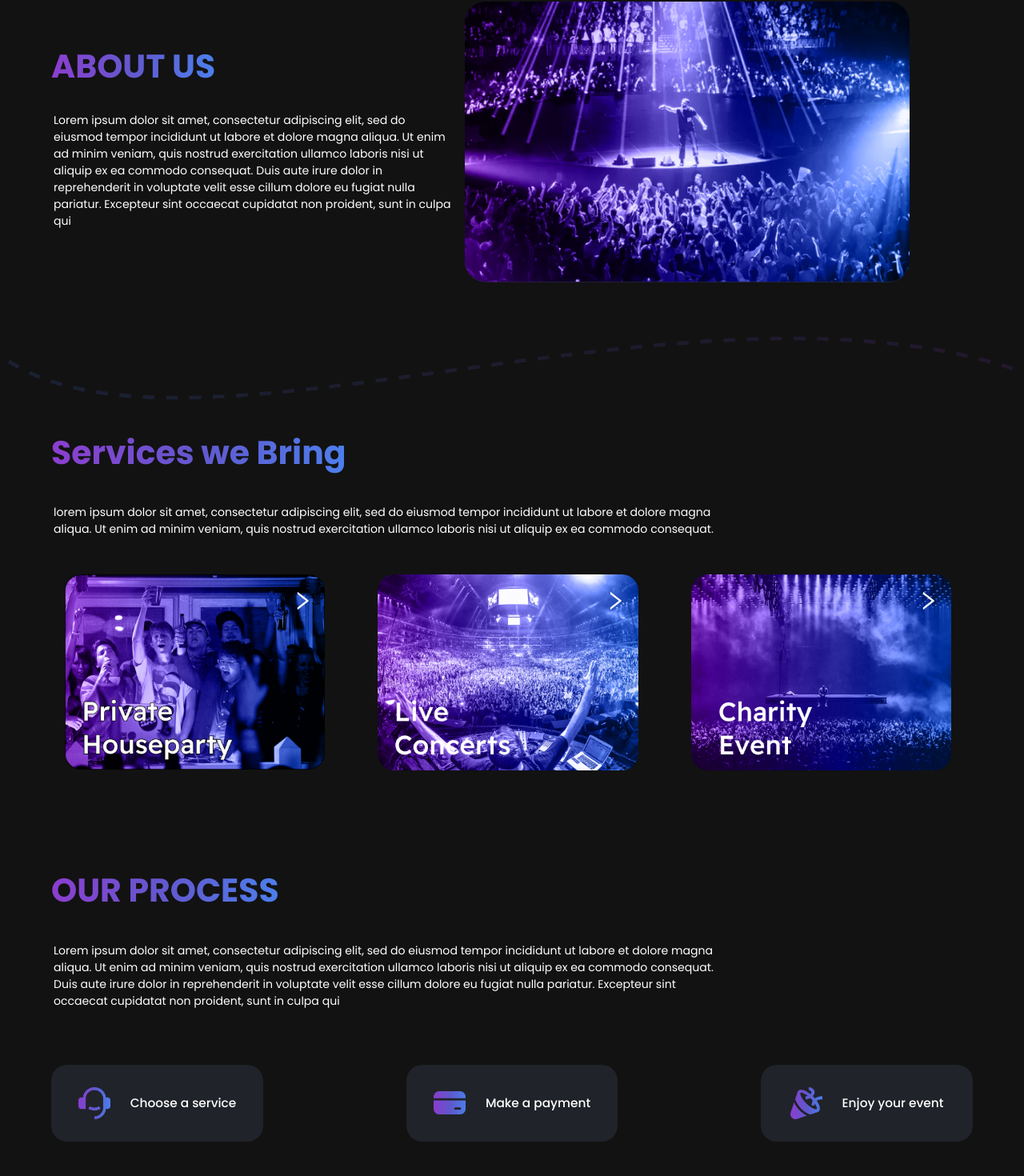
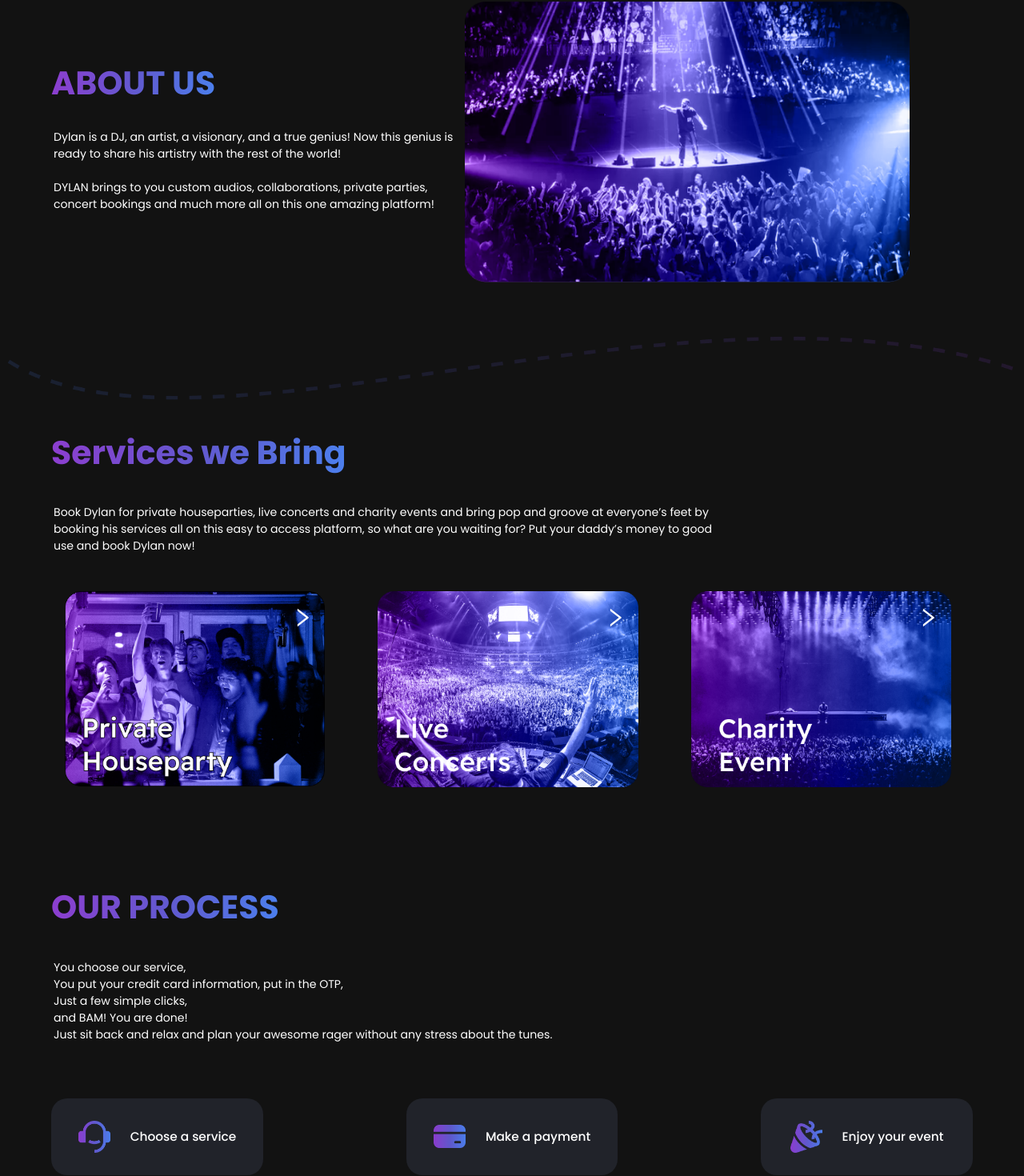
Before and after one commit to vansh2101/Dylan, a React (Create React App) app in the folder frontend/: page / in a window 1280 px wide. Shown: the part 698-2168 px from the top of the page at 80% size. Built offline with nearby package versions, Linux system fonts and the light colour scheme; the HTML template or start-up script is replaced by a standard one.

Commit message:
made more changes

```diff
--- a/frontend/src/pages/Community.js
+++ b/frontend/src/pages/Community.js
@@ -14,6 +14,7 @@ const Community = () => {
   const [pause, setPause] = useState([-1, false])
   const [inte, setInte] = useState()
   const [playing, setPlaying] = useState([])
+  const [start, setStart] = useState([-1, false])
 
   let ms = 0;
   let s = 0;
@@ -85,6 +86,17 @@ const Community = () => {
     setPause([-1, false])
   }
 
+  const play_music = (id) => {
+    if(!start[1]){
+      document.getElementById(id).play()
+      setStart([id,true])
+    }
+    else{
+      document.getElementById(id).pause()
+      setStart([-1, false])
+    }
+  }
+
   useEffect(() => {
     fetch('http://localhost:8000/posts/get/')
     .then((res) => res.json())
@@ -98,7 +110,7 @@ const Community = () => {
     <main>
       <Navbar loggedIn={true} />
       <div className="flexbox">
-        <Card />
+        <Card text={'Highlight Tribe'} user={'Nav, Dylan'} onClick={() => play_music('tribe')} pause={start[0] == 'tribe' ? true: false} />
 
         <div className="grid2">
           <h1>
@@ -190,6 +202,10 @@ const Community = () => {
         <audio id="bass1" controls loop>
           <source src={"audio/bass1.wav"} type="audio/wav" />
         </audio>
+
+        <audio id="tribe" controls loop>
+          <source src={"audio/highlighttribe.mp3"} type="audio/mp3" />
+        </audio>
       </div>
     </main>
   );
--- a/frontend/src/pages/Homepage.js
+++ b/frontend/src/pages/Homepage.js
@@ -69,13 +69,10 @@ const Homepage = () => {
             <span className="gradient">ABOUT US</span>
           </h1>
           <p>
-            Lorem ipsum dolor sit amet, consectetur adipiscing elit, sed do
-            eiusmod tempor incididunt ut labore et dolore magna aliqua. Ut enim
-            ad minim veniam, quis nostrud exercitation ullamco laboris nisi ut
-            aliquip ex ea commodo consequat. Duis aute irure dolor in
-            reprehenderit in voluptate velit esse cillum dolore eu fugiat nulla
-            pariatur. Excepteur sint occaecat cupidatat non proident, sunt in
-            culpa qui{" "}
+          Dylan is a DJ, an artist, a visionary, and a true genius! Now this genius is ready to share his artistry with the rest of the world!
+          <br />
+          <br />
+          DYLAN brings to you custom audios, collaborations, private parties, concert bookings and much more all on this one amazing platform!
           </p>
         </div>
         <div>
@@ -92,10 +89,7 @@ const Homepage = () => {
           </h1>
 
           <p>
-            lorem ipsum dolor sit amet, consectetur adipiscing elit, sed do
-            eiusmod tempor incididunt ut labore et dolore magna aliqua. Ut enim
-            ad minim veniam, quis nostrud exercitation ullamco laboris nisi ut
-            aliquip ex ea commodo consequat.
+          Book Dylan for private houseparties, live concerts and charity events and bring pop and groove at everyone’s feet by booking his services all on this easy to access platform, so what are you waiting for? Put your daddy’s money to good use and book Dylan now!
           </p>
         </div>
 
@@ -134,13 +128,11 @@ const Homepage = () => {
             <span className="gradient">OUR PROCESS</span>
           </h1>
           <p>
-            Lorem ipsum dolor sit amet, consectetur adipiscing elit, sed do
-            eiusmod tempor incididunt ut labore et dolore magna aliqua. Ut enim
-            ad minim veniam, quis nostrud exercitation ullamco laboris nisi ut
-            aliquip ex ea commodo consequat. Duis aute irure dolor in
-            reprehenderit in voluptate velit esse cillum dolore eu fugiat nulla
-            pariatur. Excepteur sint occaecat cupidatat non proident, sunt in
-            culpa qui{" "}
+          You choose our service, <br />
+          You put your credit card information, put in the OTP,<br />
+          Just a few simple clicks,<br />
+          and BAM! You are done!<br />
+          Just sit back and relax and plan your awesome rager without any stress about the tunes.
           </p>
         </div>
         <div className="cards">
--- a/frontend/src/styles/Community.css
+++ b/frontend/src/styles/Community.css
@@ -43,4 +43,11 @@
 }
 .track-container .sbox{
     margin-bottom: 1.7%;
+    width: 21.5%;
+    height: 300px;
 }
+
+.flexbox .sbox{
+    width: 21.5%;
+    height: 300px;
+}
```
Also changed, not shown: 1 other file (tests, documents, lock files or other folders).
